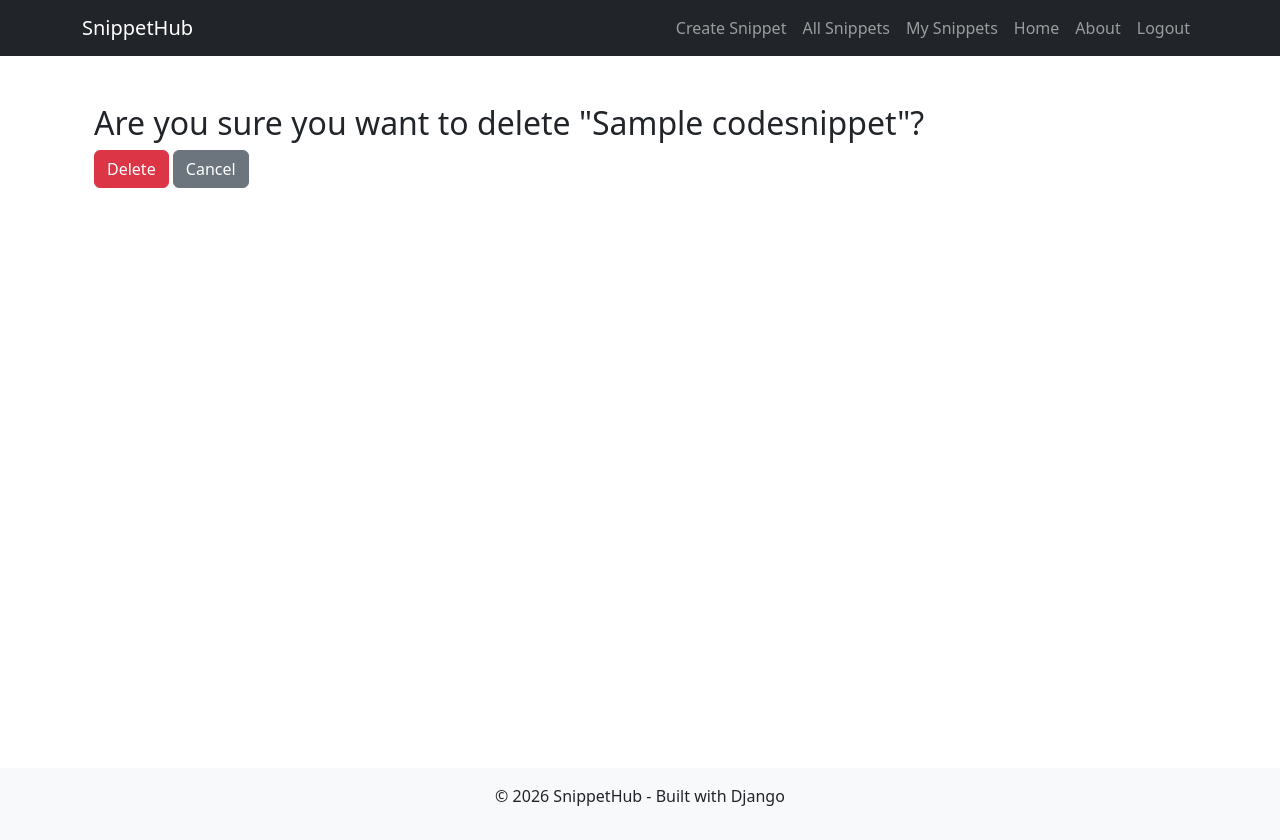
After one commit to StefanKraev/Naturally-Challenged, a Django app: page /snippets/delete/1/ in a window 1280 px wide. The commit adds this page. Run offline with Django 5.2, Linux system fonts and the light colour scheme; a user stored in the database is signed in; tables that the repository leaves empty hold one stand-in row (values such as "Sample post").

Commit message:
Added delete operation on entity code_snippet

```diff
--- /dev/null
+++ b/code_snippets/templates/confirm_delete.html
@@ -0,0 +1,11 @@
+{% extends 'base.html' %}
+{% block content %}
+<div class="container mt-5">
+    <h2>Are you sure you want to delete "{{ snippet.title }}"?</h2>
+    <form method="post">
+        {% csrf_token %}
+        <button type="submit" class="btn btn-danger">Delete</button>
+        <a href="{% url 'my_snippets' %}" class="btn btn-secondary">Cancel</a>
+    </form>
+</div>
+{% endblock %}
--- a/code_snippets/templates/my_snippets.html
+++ b/code_snippets/templates/my_snippets.html
@@ -12,6 +12,7 @@
                     <h5 class="card-title">{{ snippet.title }}</h5>
                     <p class="text-muted">Категория: {{ snippet.category.name }}</p>
                     <pre><code>{{ snippet.content|truncatechars:100 }}</code></pre>
+                    <a href="{% url 'delete_snippet' snippet.id %}" class="btn btn-danger">Изтрий</a>
                 </div>
             </div>
         </div>
--- a/code_snippets/urls.py
+++ b/code_snippets/urls.py
@@ -11,4 +11,5 @@ urlpatterns = [
     path('logout/', views.logout_view, name='logout'),
     path('snippets/', views.all_snippets, name='all_snippets'),
     path('my-snippets/', views.my_snippets, name='my_snippets'),
+    path('delete/<int:snippet_id>/', views.delete_snippet, name='delete_snippet'),
 ]
--- a/code_snippets/views.py
+++ b/code_snippets/views.py
@@ -5,6 +5,7 @@ from django.contrib import messages
 from django.contrib.auth.decorators import login_required
 from .forms import CodeSnippetForm
 from .models import CodeSnippet
+from django.shortcuts import get_object_or_404
 
 def home(request):
     return render(request, 'home.html')
@@ -60,3 +61,15 @@ def all_snippets(request):
 def my_snippets(request):
     snippets = CodeSnippet.objects.filter(developer=request.user).order_by('-id')
     return render(request, 'my_snippets.html', {'snippets': snippets})
+
+@login_required
+def delete_snippet(request, snippet_id):
+    snippet = get_object_or_404(CodeSnippet, id=snippet_id)
+
+    if snippet.developer == request.user:
+        if request.method == 'POST':
+            snippet.delete()
+            return redirect('my_snippets')
+        return render(request, 'confirm_delete.html', {'snippet': snippet})
+    else:
+        return redirect('my_snippets')
```
